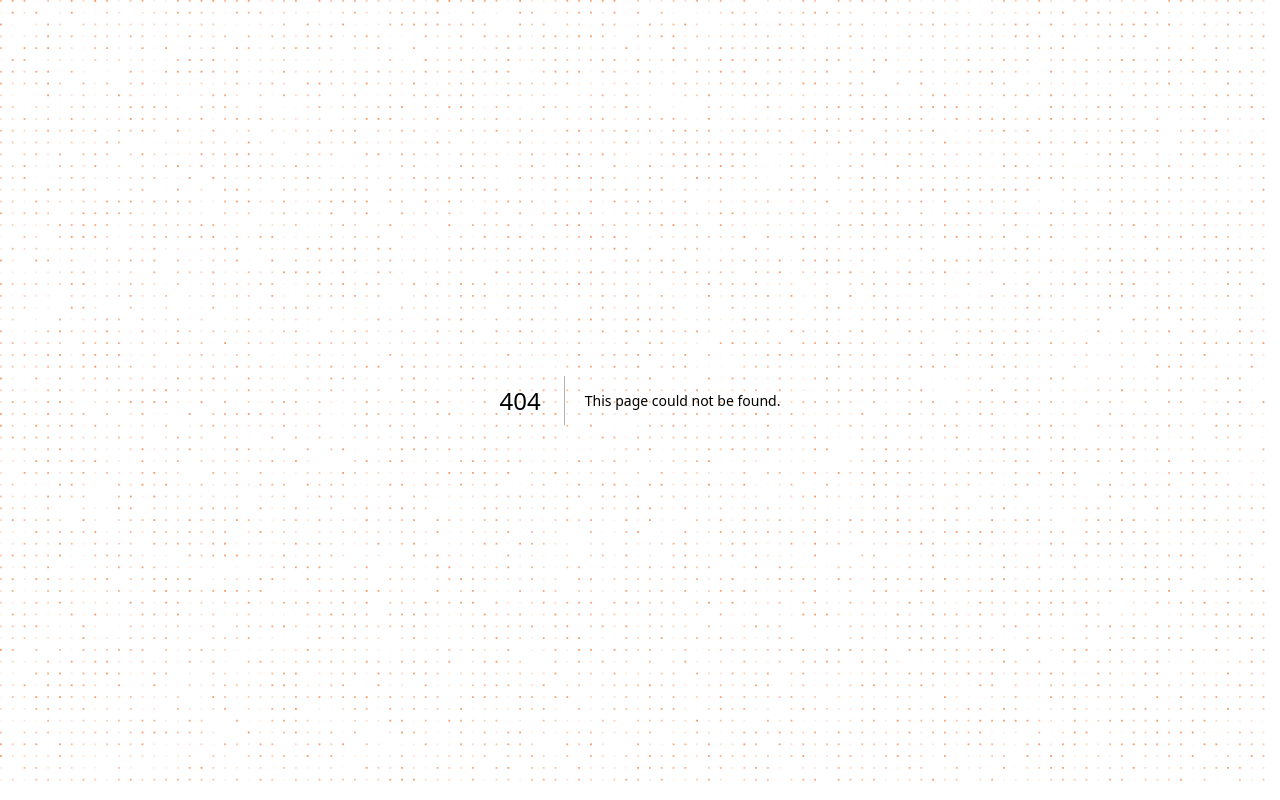
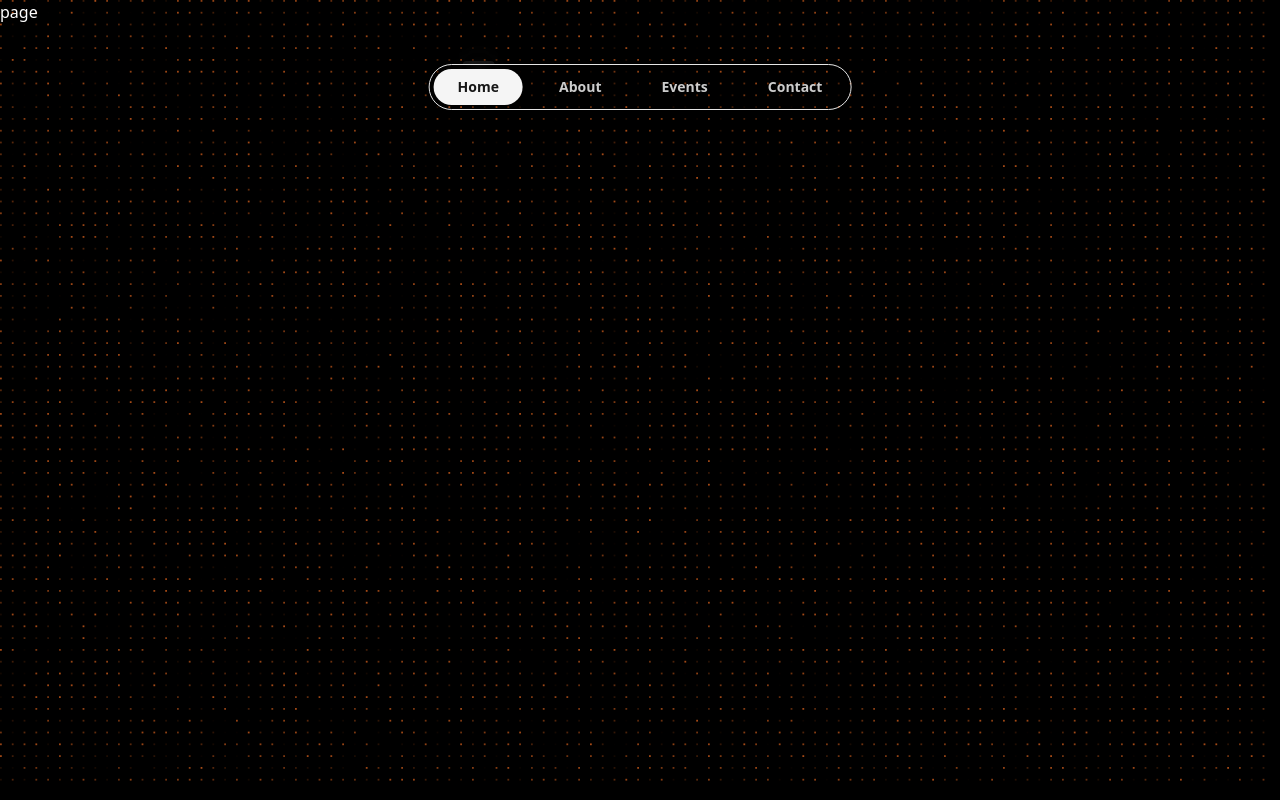
Before and after one commit to Arnav-Agarwal-01/prkmit, a Next.js app: page /about in a window 1280 px wide. Before the commit this address had no page. Built offline with nearby package versions, Linux system fonts and the light colour scheme.

Commit message:
safe point
navbar also implemented , shit now looks sexy as fuck

```diff
--- /dev/null
+++ b/src/app/about/page.js
@@ -0,0 +1,9 @@
+import React from 'react'
+
+function page() {
+  return (
+    <div>page</div>
+  )
+}
+
+export default page
--- /dev/null
+++ b/src/app/contact/page.js
@@ -0,0 +1,9 @@
+import React from 'react'
+
+function page() {
+  return (
+    <div>page</div>
+  )
+}
+
+export default page
--- /dev/null
+++ b/src/app/events/page.js
@@ -0,0 +1,9 @@
+import React from 'react'
+
+function page() {
+  return (
+    <div>page</div>
+  )
+}
+
+export default page
--- a/src/app/layout.js
+++ b/src/app/layout.js
@@ -2,6 +2,7 @@
 import "./globals.css";
 import { MagnetLines } from "@/components/ui/magnet-lines";
 import { BackgroundGrid } from "@/components/BackgroundGrid";
+import { NavBar } from "@/components/ui/tubelight-navbar";
 
 const geistSans = Geist({
   variable: "--font-geist-sans",
@@ -19,12 +20,21 @@
 };
 
 export default function RootLayout({ children }) {
+  // Define navigation items for the navbar
+  const navItems = [
+    { name: "Home", url: "/", icon: "home" },
+    { name: "About", url: "/about", icon: "info" },
+    { name: "Events", url: "/events", icon: "calendar" },
+    { name: "Contact", url: "/contact", icon: "mail" },
+  ];
+
   return (
     <html lang="en">
       <body
         className={`${geistSans.variable} ${geistMono.variable} antialiased`}
       >
         <BackgroundGrid color="rgb(237, 107, 32)" maxOpacity={0.7} squareSize={1.8} gridGap={10} flickerChance={0.3}>
+          <NavBar items={navItems} />
           {children}
         </BackgroundGrid>
       </body>
--- /dev/null
+++ b/src/components/ui/tubelight-navbar.jsx
@@ -0,0 +1,88 @@
+"use client";
+import React, { useEffect, useState } from "react"
+import { motion } from "framer-motion"
+import Link from "next/link"
+import { cn } from "@/lib/utils"
+import { Home, Info, Calendar, Mail } from "lucide-react"
+
+export function NavBar({
+  items,
+  className
+}) {
+  const [activeTab, setActiveTab] = useState(items[0].name)
+  const [isMobile, setIsMobile] = useState(false)
+
+  useEffect(() => {
+    const handleResize = () => {
+      setIsMobile(window.innerWidth < 768)
+    }
+
+    handleResize()
+    window.addEventListener("resize", handleResize)
+    return () => window.removeEventListener("resize", handleResize);
+  }, [])
+
+  return (
+    <div
+      className={cn(
+        "fixed bottom-0 sm:top-10 left-1/2 -translate-x-1/2 z-50 mb-6 sm:pt-6",
+        className
+      )}>
+      <div
+        className="flex items-center gap-3 border border-border py-1 px-1 rounded-full shadow-lg">
+        {items.map((item) => {
+          // Map string icon names to their corresponding components
+          const getIcon = (iconName) => {
+            switch(iconName.toLowerCase()) {
+              case 'home': return Home;
+              case 'info': return Info;
+              case 'calendar': return Calendar;
+              case 'mail': return Mail;
+              default: return Home; // Default fallback
+            }
+          };
+
+          const Icon = getIcon(item.icon)
+          const isActive = activeTab === item.name
+
+          return (
+            <Link
+              key={item.name}
+              href={item.url}
+              onClick={() => setActiveTab(item.name)}
+              className={cn(
+                "relative cursor-pointer text-sm font-semibold px-6 py-2 rounded-full transition-colors",
+                "text-foreground/80 hover:text-primary",
+                isActive && "bg-muted text-primary"
+              )}>
+              <span className="hidden md:inline">{item.name}</span>
+              <span className="md:hidden">
+                <Icon size={18} strokeWidth={2.5} />
+              </span>
+              {isActive && (
+                <motion.div
+                  layoutId="lamp"
+                  className="absolute inset-0 w-full bg-primary/5 rounded-full -z-10"
+                  initial={false}
+                  transition={{
+                    type: "spring",
+                    stiffness: 300,
+                    damping: 30,
+                  }}>
+                  <div
+                    className="absolute -top-2 left-1/2 -translate-x-1/2 w-8 h-1 bg-primary rounded-t-full">
+                    <div
+                      className="absolute w-12 h-6 bg-primary/20 rounded-full blur-md -top-2 -left-2" />
+                    <div className="absolute w-8 h-6 bg-primary/20 rounded-full blur-md -top-1" />
+                    <div
+                      className="absolute w-4 h-4 bg-primary/20 rounded-full blur-sm top-0 left-2" />
+                  </div>
+                </motion.div>
+              )}
+            </Link>
+          );
+        })}
+      </div>
+    </div>
+  );
+}
```
